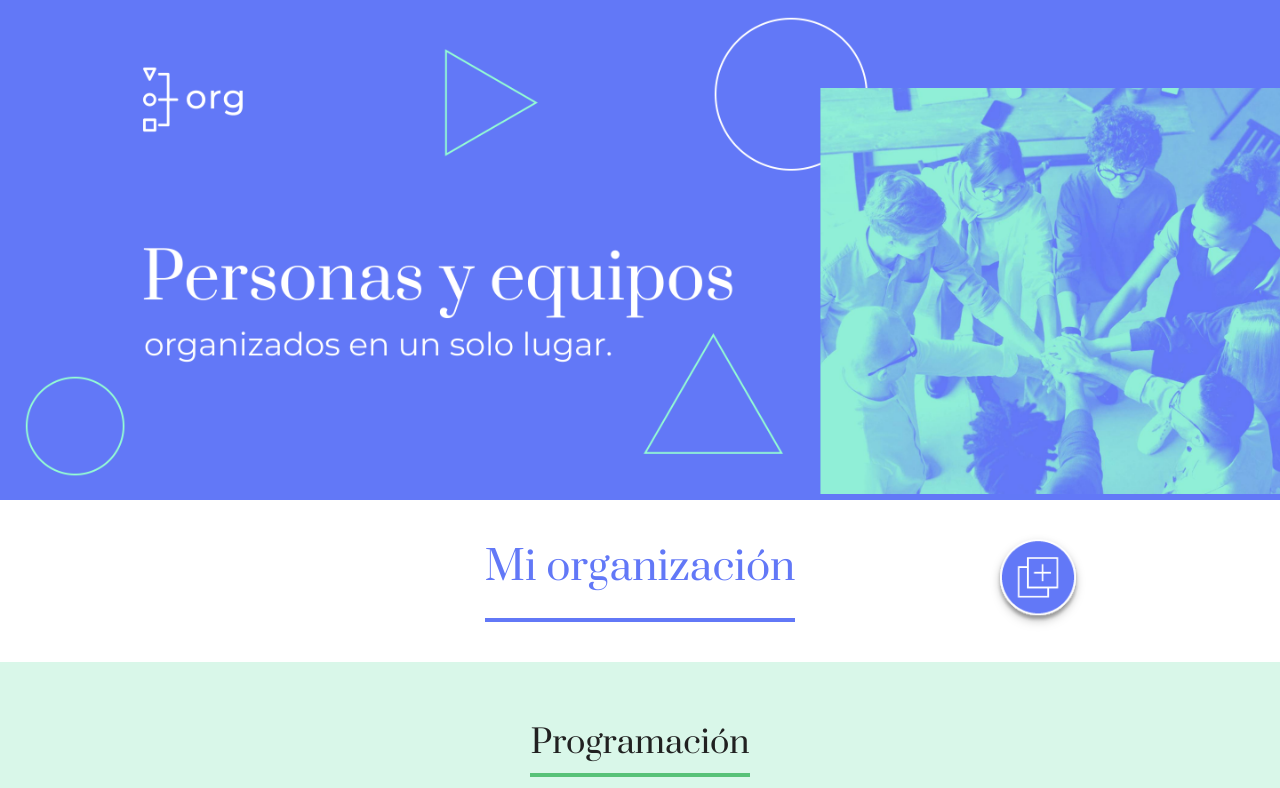
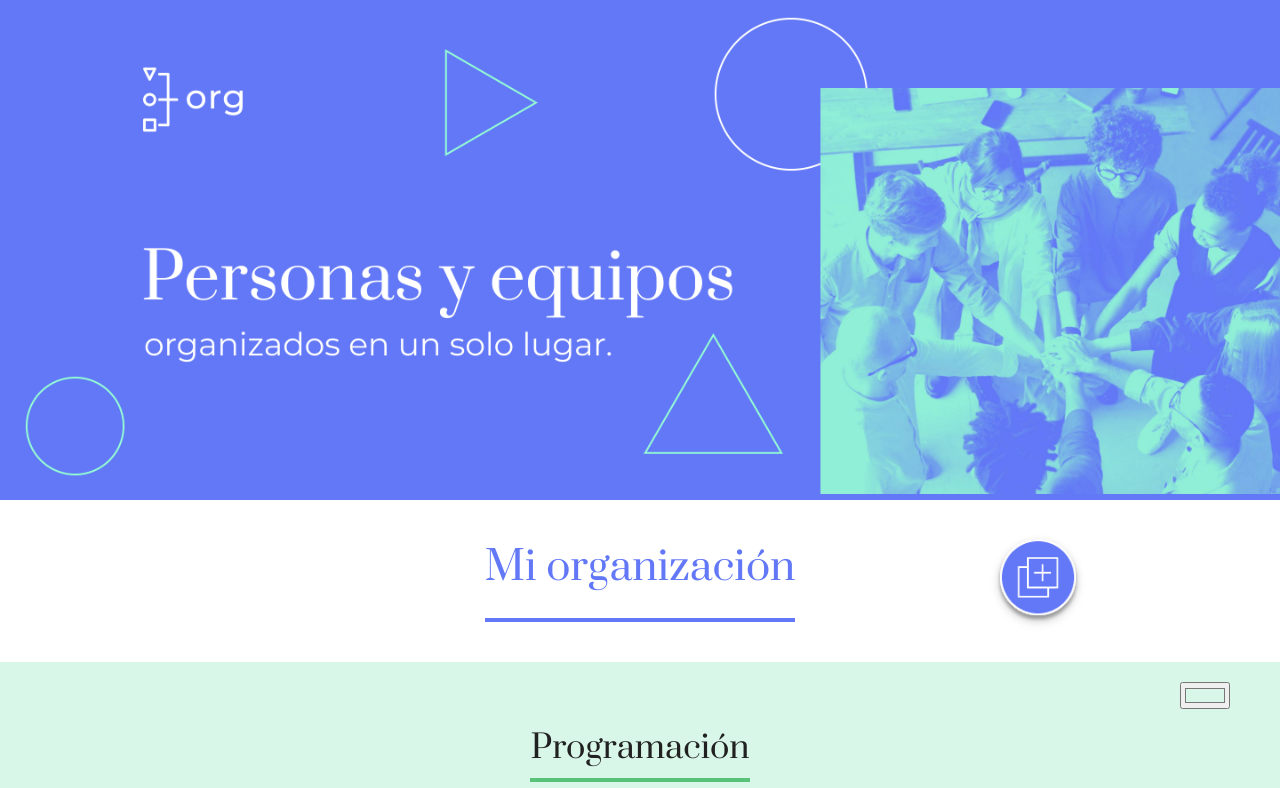
Before and after one commit to PabloMEcheverria/MyOrg, a React (Create React App) app: page / in a window 1280 px wide. Shown: the top 788 px of the page. Built offline with nearby package versions, Linux system fonts and the light colour scheme.

Commit message:
Adding input colors in team component

```diff
--- a/src/App.js
+++ b/src/App.js
@@ -63,6 +63,10 @@ function App() {
     console.log("Delete this collaborator.");
   }
 
+  const updateColorTitle = (color, title) => {
+    console.log("Actualizar color: ", color, title);
+  }
+
   return (
     <div className="App">
        <HeaderComponent />
@@ -74,7 +78,8 @@ function App() {
           data={team}
           key={team.title}
           collaborators={collaborators.filter( collaborator => collaborator.team === team.title)}
-          deleteCollaborator={deleteCollaborator}>
+          deleteCollaborator={deleteCollaborator}
+          updateColorTitle={updateColorTitle}>
         </TeamComponent>)
        }
        <Footer></Footer>
--- a/src/components/teamComponent/index.js
+++ b/src/components/teamComponent/index.js
@@ -7,11 +7,17 @@ export default function TeamComponent (props) {
     const background__color = {backgroundColor: secondaryColor};
     const border__Color = {borderColor: primaryColor};
 
-    const { collaborators, deleteCollaborator } = props;
+    const { collaborators, deleteCollaborator, updateColorTitle } = props;
     return  <>
                 {   collaborators.length > 0 &&
                     <section className="team" style={background__color}>
-                        <h2 style={border__Color}>{title}</h2>
+                        <input
+                            type="color"
+                            value={secondaryColor}
+                            onChange={(event) => updateColorTitle(event.target.value, title)}
+                            className="inputColor"
+                        ></input>
+                        <h3 style={border__Color}>{title}</h3>
                         <div className="collaborators">
                             {collaborators.map( (collaborator, index) => <Collaborator collaborator={collaborator} key={index} primaryColor={primaryColor} deleteCollaborator={deleteCollaborator}></Collaborator>)}
                         </div>
--- a/src/components/teamComponent/teamComponent.css
+++ b/src/components/teamComponent/teamComponent.css
@@ -1,11 +1,18 @@
 .team {
     box-sizing: border-box;
     padding: 32px;
+    position: relative;
     text-align: center;
     width: 100%;
 }
 
-.team h2 {
+.inputColor {
+    position: absolute;
+    right: 50px;
+    top: 20px;
+}
+
+.team h3 {
     color: rgba(33, 33, 33, 1);
     border-bottom-width: 4px;
     border-bottom-style: solid;
```
